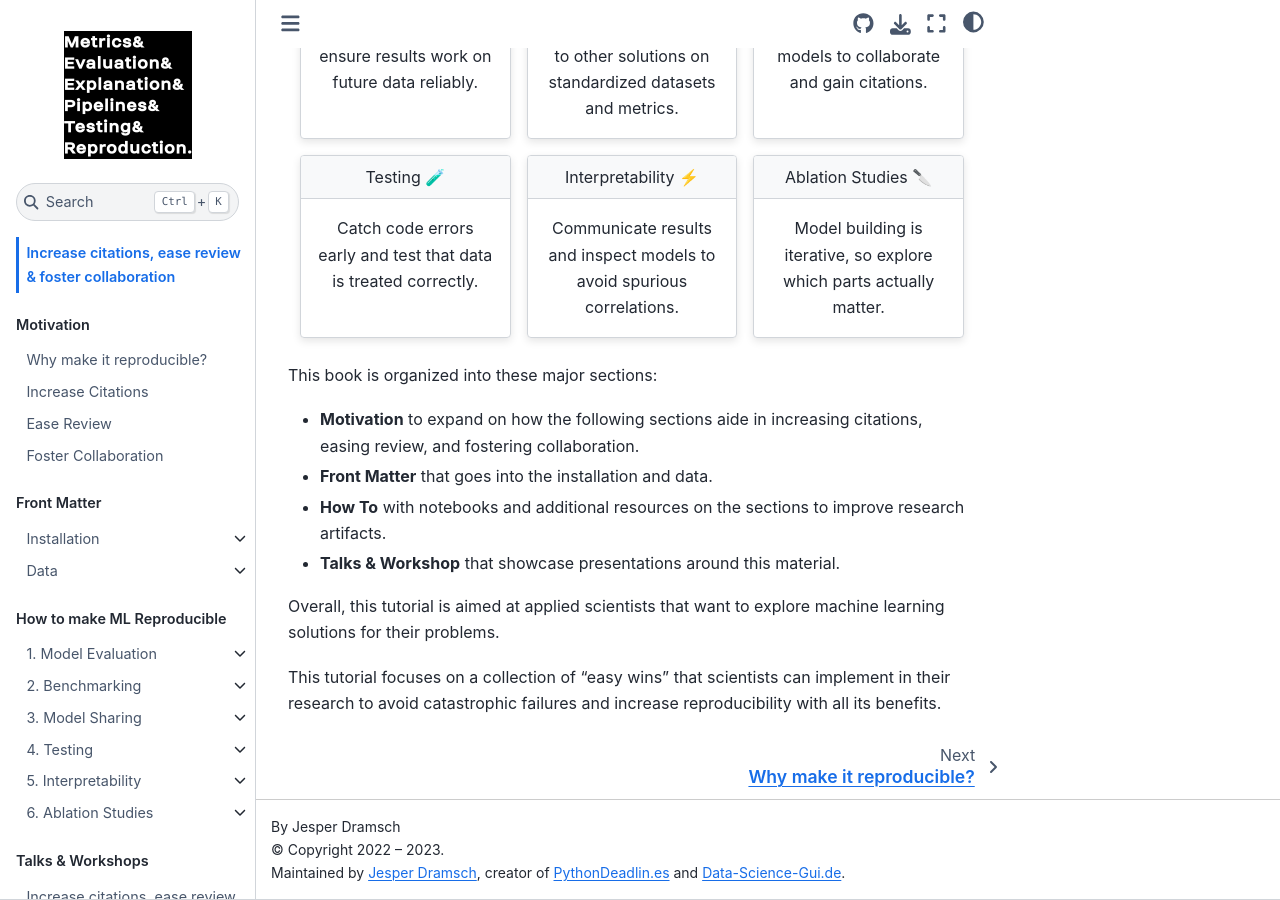
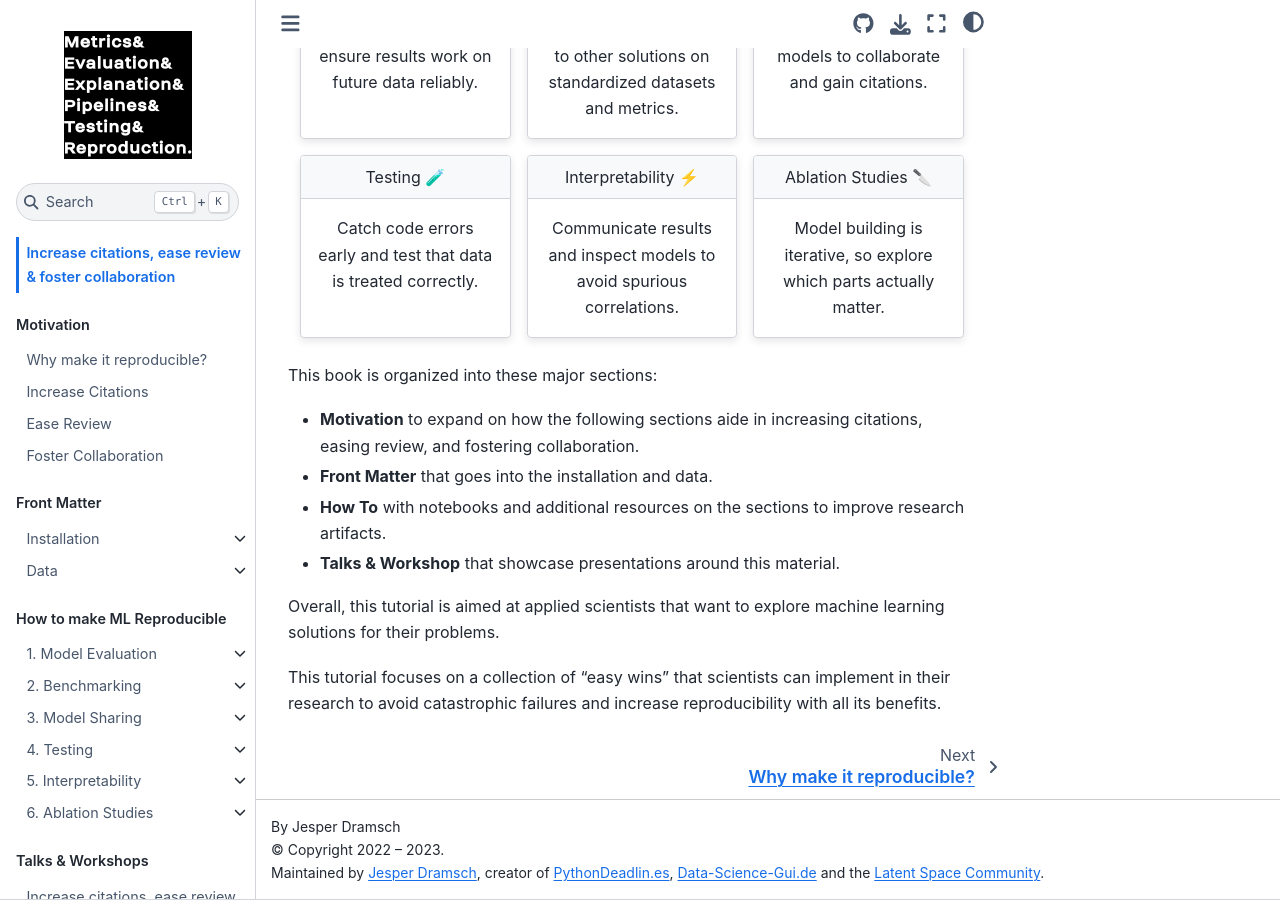
Before and after one commit to JesperDramsch/ml.recipes, a Jupyter Book: the page built from book/welcome.md, in a window 1280 px wide and 900 px high, scrolled down 832 px. Built offline with Jupyter Book 1.0.4 settings and Sphinx 7.4.7 and the Sphinx Book theme 1.1.4, drawn with Linux system fonts in a browser that asks for light colours.

Commit message:
Latent Space link

```diff
--- a/book/_config.yml
+++ b/book/_config.yml
@@ -50,7 +50,7 @@
   use_issues_button         : false  # Whether to add an "open an issue" button
   use_multitoc_numbering    : true   # Continuous numbering across parts/chapters
   extra_navbar              :   # Will be displayed underneath the left navbar.
-  extra_footer              : "Maintained by <a href='https://dramsch.net'>Jesper Dramsch</a>, creator of <a href='https://pythondeadlin.es'>PythonDeadlin.es</a> and <a href='https://data-science-gui.de' />Data-Science-Gui.de</a>."  # Will be displayed underneath the footer.
+  extra_footer              : "Maintained by <a href='https://dramsch.net'>Jesper Dramsch</a>, creator of <a href='https://pythondeadlin.es'>PythonDeadlin.es</a>, <a href='https://data-science-gui.de' />Data-Science-Gui.de</a> and the <a href='https://latent.club' />Latent Space Community</a>."  # Will be displayed underneath the footer.
   google_analytics_id       : "G-SK51NPBL7C"  # A GA id that can be used to track book views.
   home_page_in_navbar       : true  # Whether to include your home page in the left Navigation Bar
   baseurl                   : "https://ml.recipes/"  # The base URL where your book will be hosted. Used for creating image previews and social links. e.g.: https://mypage.com/mybook/
```
